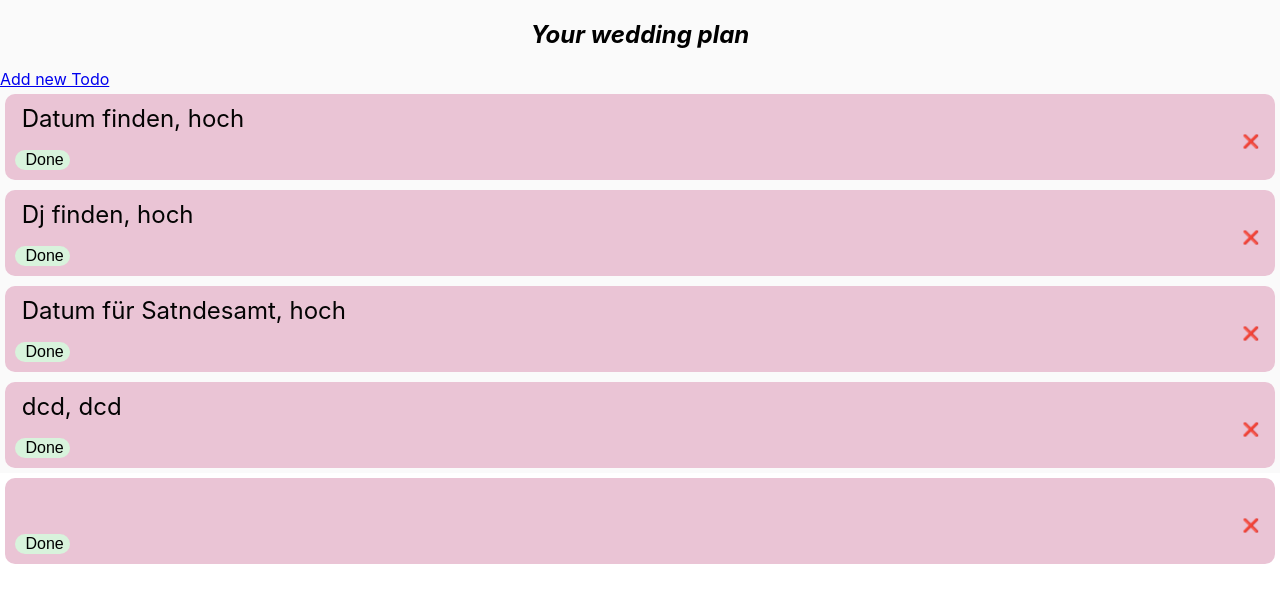
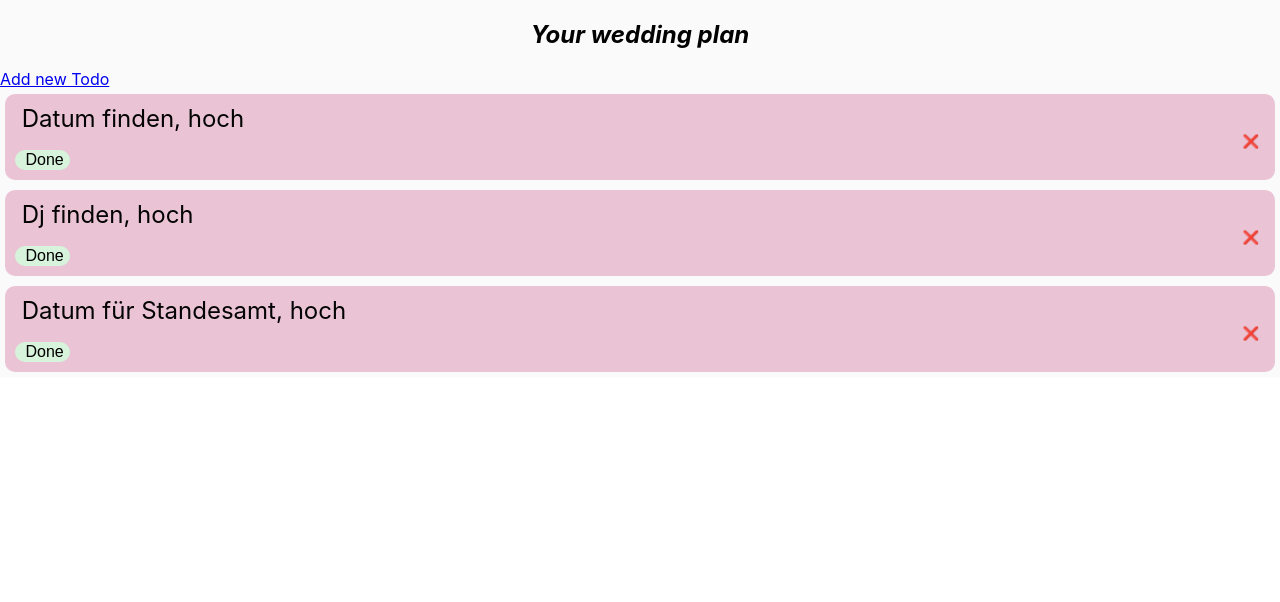
Before and after one commit to AlexRyzhkova/wedding-list, a React (Create React App) app: page / in a window 1280 px wide. Shown: the top 602 px of the page. Built offline with nearby package versions, Linux system fonts and the light colour scheme; data requests are answered from the project's data file.

Commit message:
Install express and test app.get

```diff
--- a/db.json
+++ b/db.json
@@ -14,14 +14,9 @@
     },
     {
       "id": 4,
-      "title": "Datum für Satndesamt",
+      "title": "Datum für Standesamt",
       "prio": "hoch",
       "completed": "false"
-    },
-    {
-      "title": "dcd",
-      "prio": "dcd",
-      "id": 5
     }
   ]
 }
--- a/package.json
+++ b/package.json
@@ -8,6 +8,7 @@
     "@testing-library/jest-dom": "^4.2.4",
     "@testing-library/react": "^9.5.0",
     "@testing-library/user-event": "^7.2.1",
+    "express": "^4.17.1",
     "react": "^16.13.1",
     "react-dom": "^16.13.1",
     "react-query": "^2.9.0",
--- a/src/App.js
+++ b/src/App.js
@@ -3,7 +3,7 @@ import React from "react";
 import { BrowserRouter as Router, Switch, Route } from "react-router-dom";
 import Home from "./pages/Home";
 import AddTodo from "./pages/AddTodo";
-import TodoListItem from "./components/TodoListItem";
+// import TodoListItem from "./components/TodoListItem";
 import GlobalStyles from "./GlobalStyles";
 
 function App() {
@@ -14,7 +14,7 @@ function App() {
         <Switch>
           <Route exact path="/">
             <Home />
-            <TodoListItem />
+            {/* <TodoListItem /> */}
           </Route>
           <Route exact path="/add">
             <AddTodo />
```
Also changed, not shown: server.js (added, +10 -0 lines).
